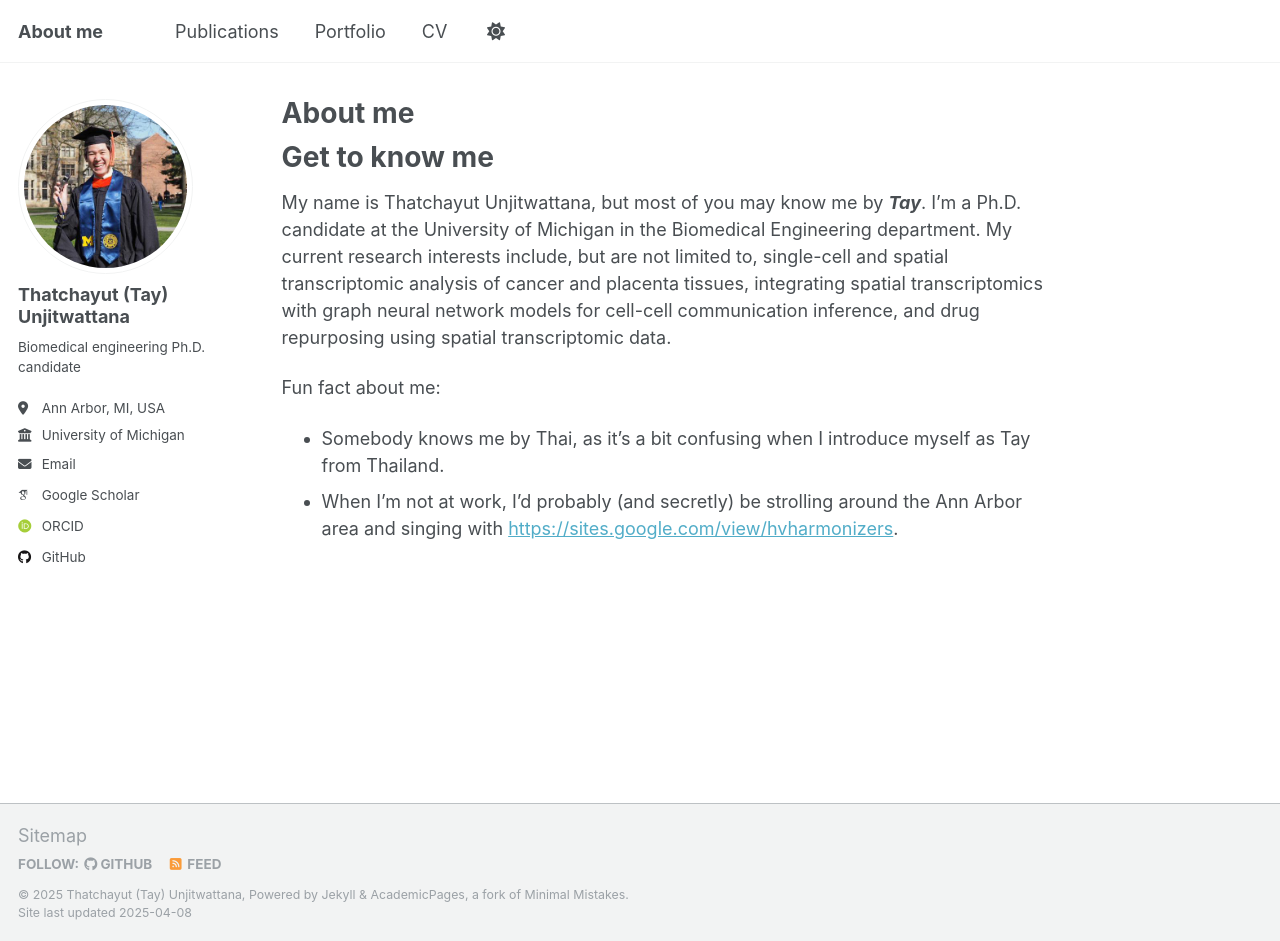
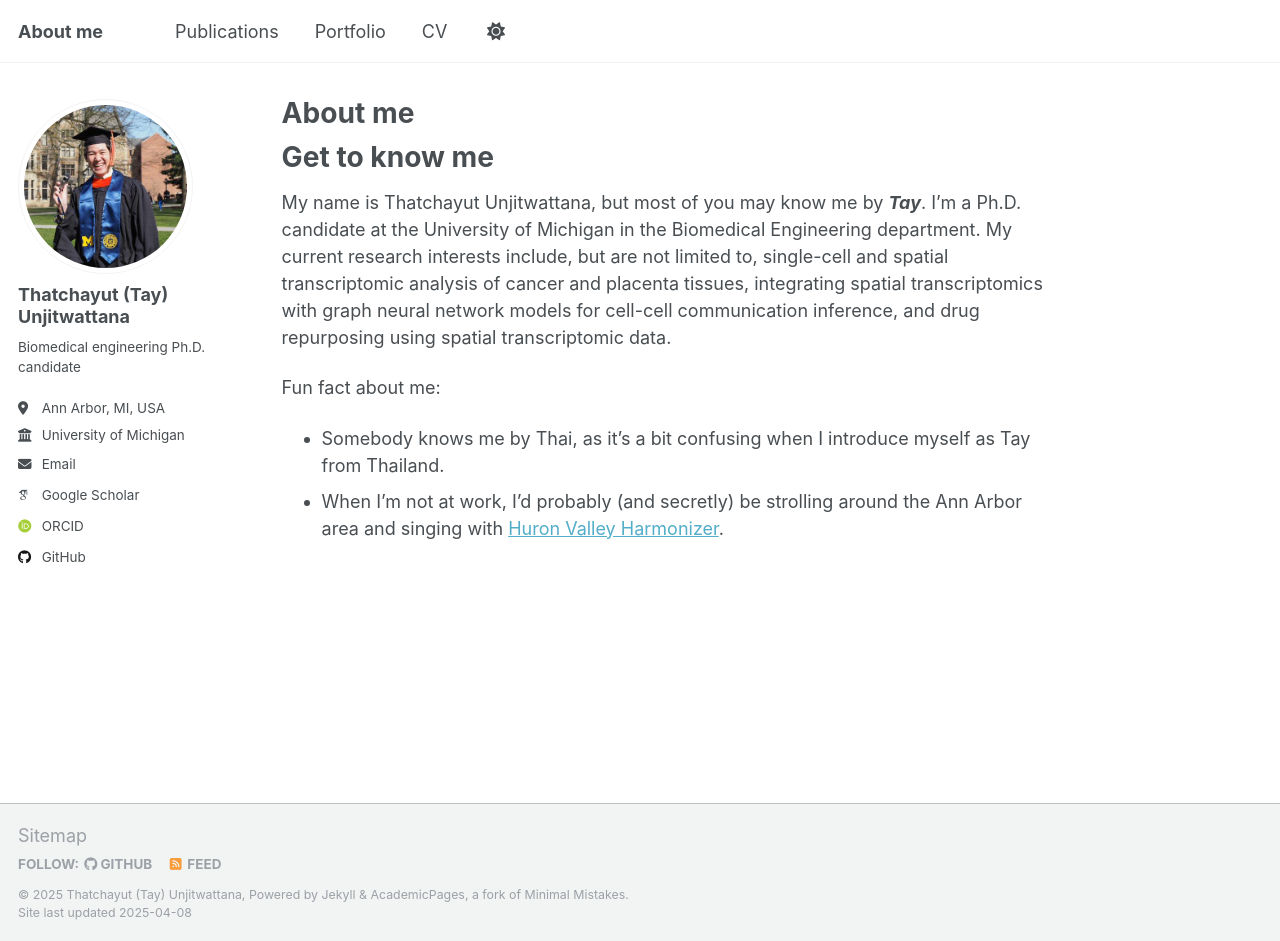
Before and after one commit to thatchayut/thatchayut.github.io, a Jekyll site: the page built from _pages/about.md, in a window 1280 px wide and 941 px high. Built offline with Jekyll 4.4.1, drawn with Linux system fonts in a browser that asks for light colours; some web fonts are replaced.

Commit message:
Update about.md

```diff
--- a/_pages/about.md
+++ b/_pages/about.md
@@ -13,4 +13,4 @@ My name is Thatchayut Unjitwattana, but most of you may know me by ***Tay***. I'
 
 Fun fact about me:
 * Somebody knows me by Thai, as it's a bit confusing when I introduce myself as Tay from Thailand.
-* When I'm not at work, I'd probably (and secretly) be strolling around the Ann Arbor area and singing with [https://sites.google.com/view/hvharmonizers](Huron Valley Harmonizer).
+* When I'm not at work, I'd probably (and secretly) be strolling around the Ann Arbor area and singing with [Huron Valley Harmonizer](https://sites.google.com/view/hvharmonizers).
```
